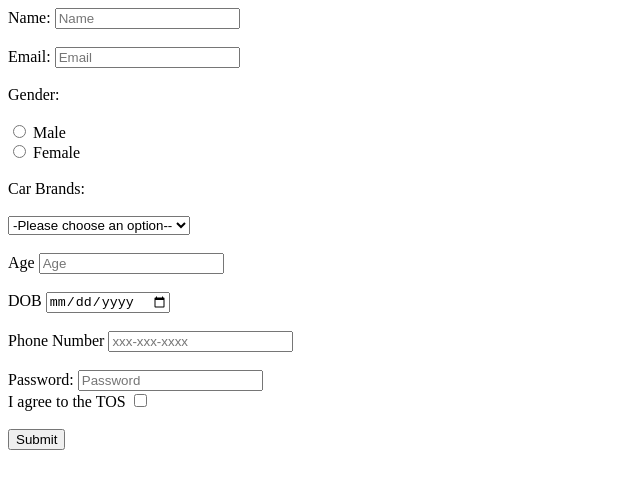
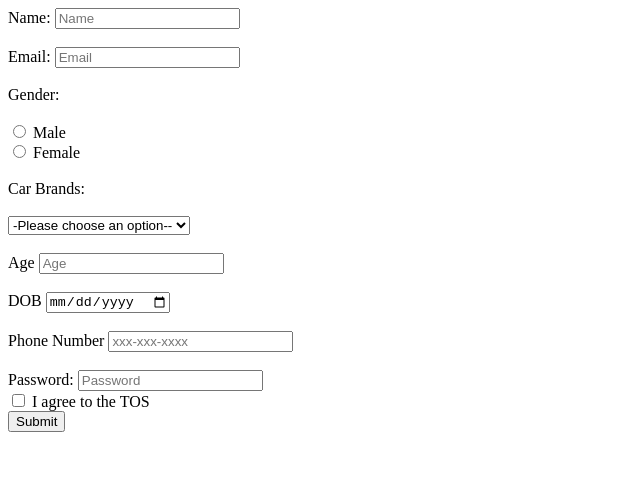
Before and after one commit to acciojob/signup-form-car-WebPraveen01, a website: page main.html in a window 1280 px wide. Shown: the whole page, without its empty margins (0-640 px from the left). Drawn offline with Linux system fonts and the light colour scheme.

Commit message:
created a submission

```diff
--- a/main.html
+++ b/main.html
@@ -37,7 +37,7 @@
 		 <input type ="Number" id ="age" required placeholder="Age"><br><br>
 
 		 <lable for ="dob">DOB</lable>
-		 <input type ="date" id ="age" required placeholder="dob"><br><br>
+		 <input type ="date" id ="dob" required placeholder="dob"><br><br>
 
 		 <label for="tel">Phone Number</label>
 		 <input type ="tel" id="tel" placeholder="xxx-xxx-xxxx"><br><br>
@@ -45,8 +45,8 @@
 		 <label for="password">Password:</label>
         <input type="password" id="password" name="password" placeholder="Password" required><br>
 
-		 <lable for ="tos">I agree to the TOS</lable>
-		 <input type ="checkbox" required id ="tos"><br><br>
+		 <input type="checkbox" id="tos">
+        <label for="tos">I agree to the TOS</label><br>
 
 		  <button type="submit">Submit</button>
 	 </form>
```
